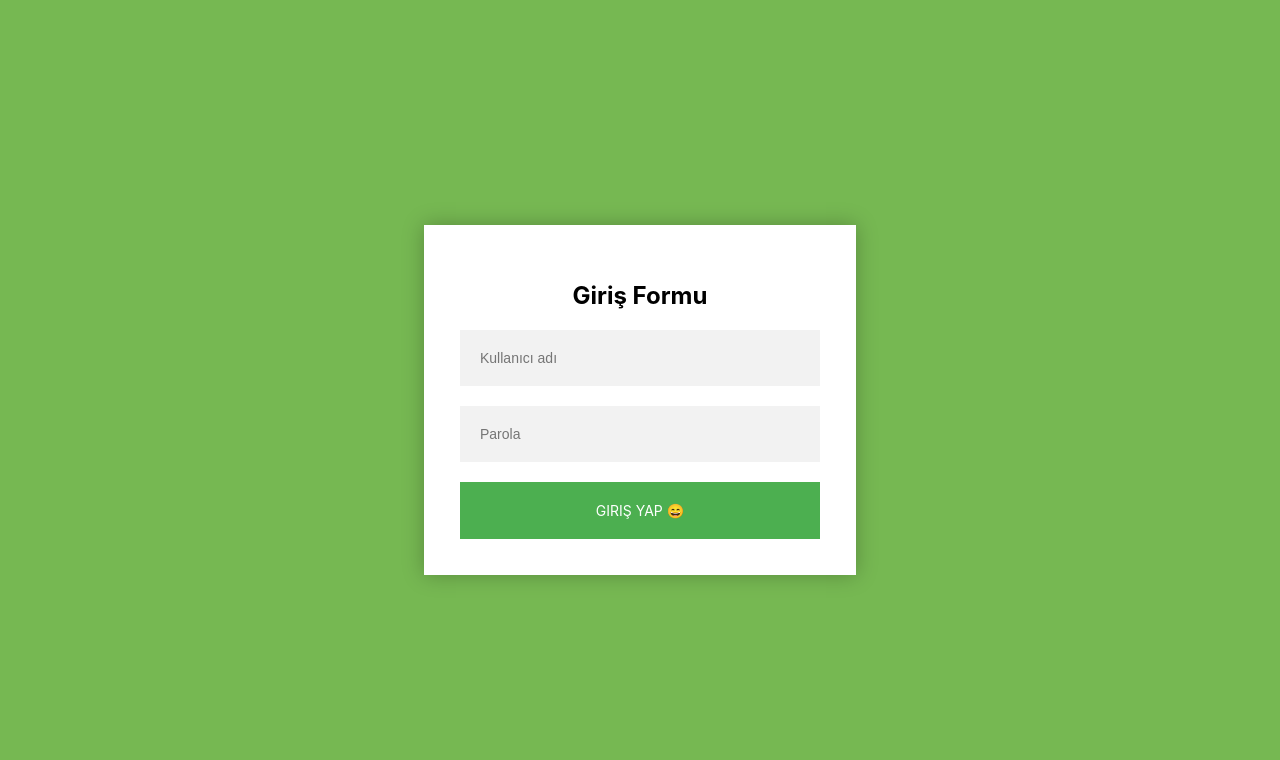
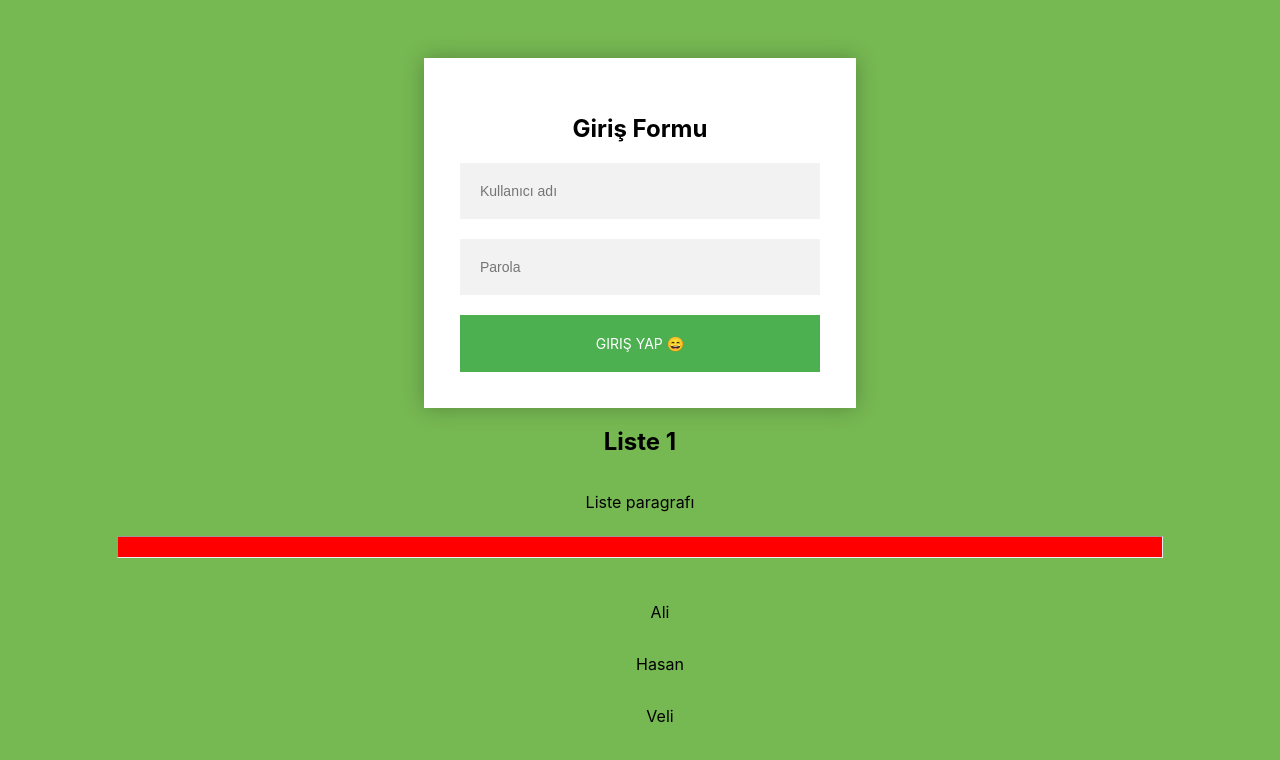
Before and after one commit to gohugotr/uctan-uca-react, a React (Create React App) app: page / in a window 1280 px wide. Shown: the top 760 px of the page. Built offline with nearby package versions, Linux system fonts and the light colour scheme.

Commit message:
Listeler işlendi

```diff
--- a/src/App.js
+++ b/src/App.js
@@ -3,6 +3,7 @@ import './App.css'
 import Button from './components/button/Button'
 import Input from './components/input/Input'
 import AstroForm from './components/form/AstroForm'
+import Listeler from './components/Listeler'
 
 function App() {
   const [text, setText]=useState('');
@@ -73,6 +74,7 @@ function App() {
         />
         <Button btnText='Giriş Yap  😄' onClick={() => Validation()} />
       </AstroForm>
+      <Listeler/>
     </div>
   )
 }
--- /dev/null
+++ b/src/components/Listeler.jsx
@@ -0,0 +1,39 @@
+import { useState } from 'react'
+
+
+const Liste = () => {
+  const listem = [
+    <h2 key={1}>Liste 1</h2>,
+    <p key={2}>Liste paragrafı</p>,
+    <hr key={3} style={{ background: 'red', padding: '10px', width: '80vw' }} />,
+  ]
+
+  const tikla = (item) =>{
+      alert(item)
+  }
+
+  const [Nesneler, setNesneler] = useState([
+    {
+      Adsoyad: 'Ali',
+    },
+    {
+      Adsoyad: 'Hasan',
+    },
+    { Adsoyad: 'Veli' },
+  ])
+
+  return (
+    <>
+      {listem} <br />
+      {Nesneler.map((nesne, index) => (
+        <ul style={{ listStyle: 'none' }}>
+          <li onClick={() => {tikla(nesne.Adsoyad)}} key={index}>
+            {nesne.Adsoyad}
+          </li>
+        </ul>
+      ))}
+    </>
+  )
+}
+
+export default Liste
```
